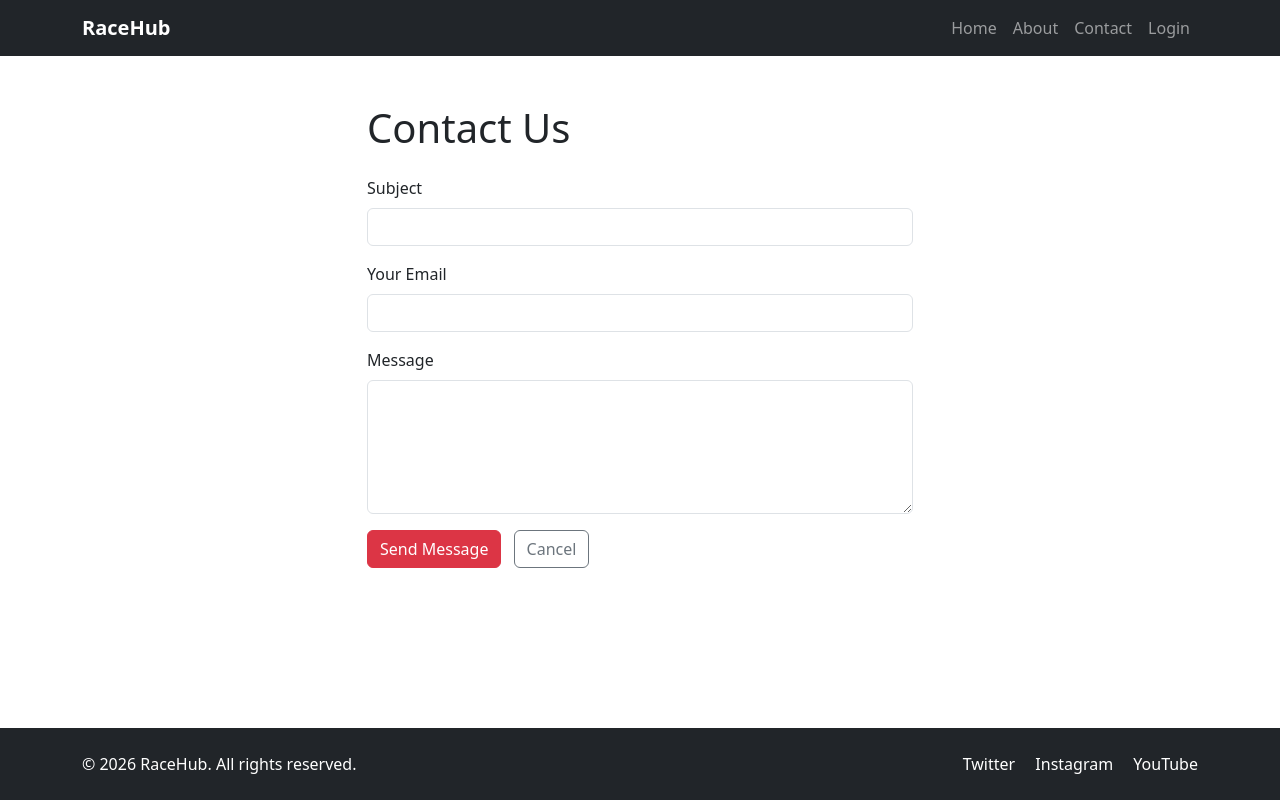
After one commit to shinichi234-work/first_web_project, a Django app: page /contact/ in a window 1280 px wide. The commit adds this page. Run offline with Django 5.2, Linux system fonts and the light colour scheme.

Commit message:
Task 8 ready.

```diff
--- a/config/urls.py
+++ b/config/urls.py
@@ -1,10 +1,11 @@
 from django.contrib import admin
 from django.urls import path
-from pages.views import index, about, article_detail
+from pages.views import index, about, article_detail, contact
 
 urlpatterns = [
     path('admin/', admin.site.urls),
     path('', index, name='home'),
     path('about/', about, name='about'),
     path('article/<int:pk>/', article_detail, name='article_detail'),
+    path('contact/', contact, name='contact'),
 ]
--- /dev/null
+++ b/pages/forms.py
@@ -0,0 +1,17 @@
+from django import forms
+
+
+class FeedbackForm(forms.Form):
+    subject = forms.CharField(
+        label='Subject',
+        max_length=200,
+        widget=forms.TextInput(attrs={'class': 'form-control'}),
+    )
+    email = forms.EmailField(
+        label='Your Email',
+        widget=forms.EmailInput(attrs={'class': 'form-control'}),
+    )
+    text = forms.CharField(
+        label='Message',
+        widget=forms.Textarea(attrs={'class': 'form-control', 'rows': 5}),
+    )
--- a/pages/templates/pages/base.html
+++ b/pages/templates/pages/base.html
@@ -19,6 +19,7 @@
                 <ul class="navbar-nav ms-auto">
                     <li class="nav-item"><a class="nav-link" href="{% url 'home' %}">Home</a></li>
                     <li class="nav-item"><a class="nav-link" href="{% url 'about' %}">About</a></li>
+                    <li class="nav-item"><a class="nav-link" href="{% url 'contact' %}">Contact</a></li>
                     <li class="nav-item"><a class="nav-link" href="#">Login</a></li>
                 </ul>
             </div>
--- /dev/null
+++ b/pages/templates/pages/contact.html
@@ -0,0 +1,35 @@
+{% extends 'pages/base.html' %}
+
+{% block title %}Contact — RaceHub{% endblock %}
+
+{% block content %}
+<section class="py-5">
+    <div class="container">
+        <div class="row justify-content-center">
+            <div class="col-lg-6">
+                <h1 class="mb-4">Contact Us</h1>
+                <form method="post">
+                    {% csrf_token %}
+                    <div class="mb-3">
+                        <label for="{{ form.subject.id_for_label }}" class="form-label">{{ form.subject.label }}</label>
+                        {{ form.subject }}
+                    </div>
+                    <div class="mb-3">
+                        <label for="{{ form.email.id_for_label }}" class="form-label">{{ form.email.label }}</label>
+                        {{ form.email }}
+                    </div>
+                    <div class="mb-3">
+                        <label for="{{ form.text.id_for_label }}" class="form-label">{{ form.text.label }}</label>
+                        {{ form.text }}
+                        {% if form.text.errors %}
+                            <div class="text-danger small mt-1">{{ form.text.errors }}</div>
+                        {% endif %}
+                    </div>
+                    <button type="submit" class="btn btn-danger">Send Message</button>
+                    <a href="{% url 'home' %}" class="btn btn-outline-secondary ms-2">Cancel</a>
+                </form>
+            </div>
+        </div>
+    </div>
+</section>
+{% endblock %}
--- a/pages/views.py
+++ b/pages/views.py
@@ -1,5 +1,6 @@
-from django.shortcuts import render, get_object_or_404
+from django.shortcuts import render, get_object_or_404, redirect
 from .models import Article
+from .forms import FeedbackForm
 
 
 def index(request):
@@ -20,3 +21,14 @@ def article_detail(request, pk):
     article = get_object_or_404(Article, pk=pk)
     context = {'article': article}
     return render(request, 'pages/article_detail.html', context)
+
+
+def contact(request):
+    if request.method == 'POST':
+        form = FeedbackForm(request.POST)
+        if form.is_valid():
+            print(form.cleaned_data)
+            return redirect('home')
+    else:
+        form = FeedbackForm()
+    return render(request, 'pages/contact.html', {'form': form})
```
